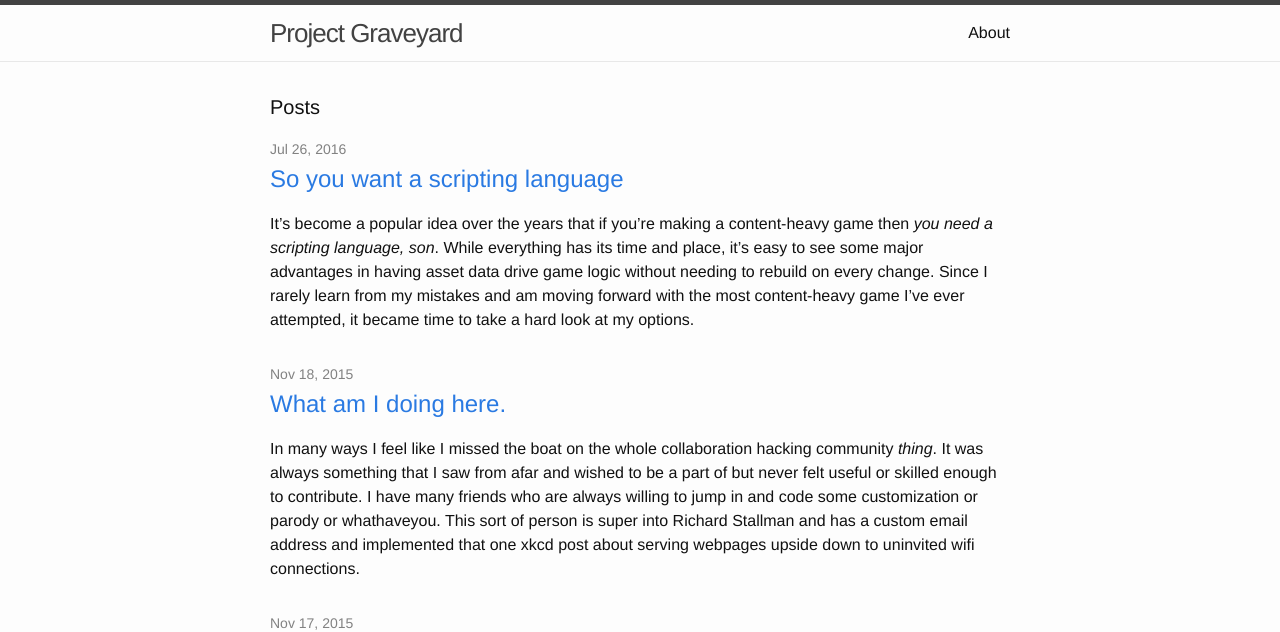
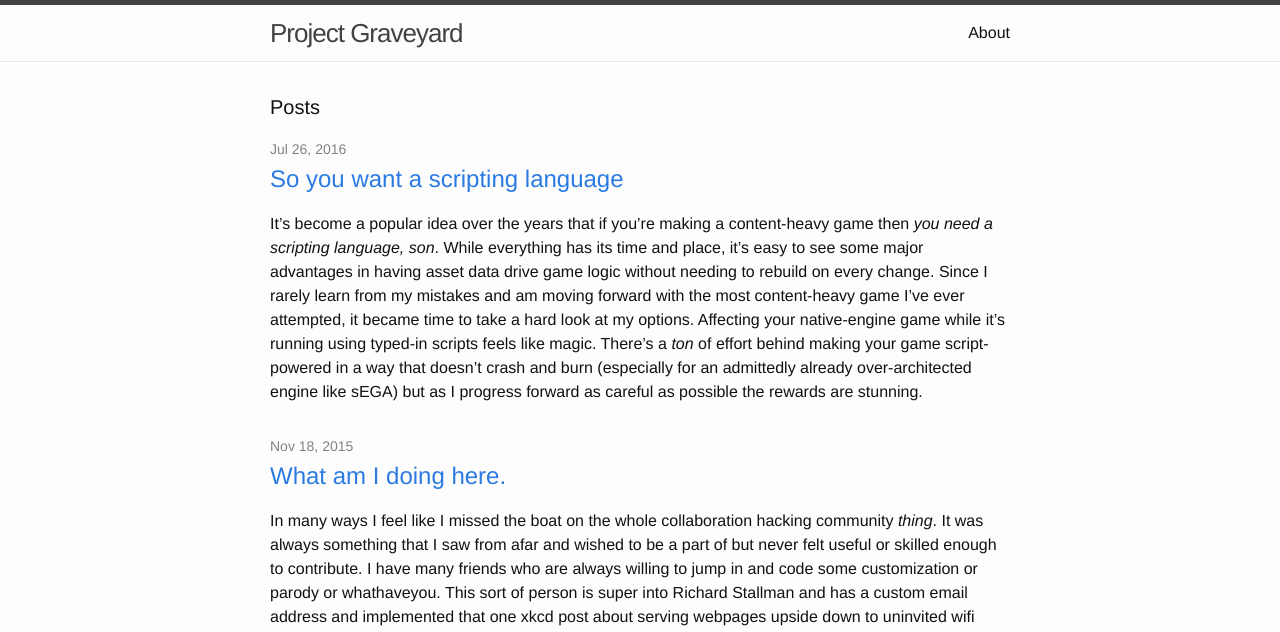
Before and after one commit to britown88/britown88.github.io, a Jekyll site: the page built from index.html, in a window 1280 px wide. Shown: the top 632 px of the page. Built offline with Jekyll 4.4.1, drawn with Linux system fonts in a browser that asks for light colours; some of the changed lines change nothing that is shown.

Commit message:
some edits

```diff
--- a/_posts/2016-07-26-scripting.md
+++ b/_posts/2016-07-26-scripting.md
@@ -2,7 +2,7 @@
 layout: post
 title: "So you want a scripting language"
 ---
-It's become a popular idea over the years that if you're making a content-heavy game then _you need a scripting language, son_. While everything has its time and place, it's easy to see some major advantages in having asset data drive game logic without needing to rebuild on every change.  Since I rarely learn from my mistakes and am moving forward with the most content-heavy game I've ever attempted, it became time to take a hard look at my options.
+It's become a popular idea over the years that if you're making a content-heavy game then _you need a scripting language, son_. While everything has its time and place, it's easy to see some major advantages in having asset data drive game logic without needing to rebuild on every change.  Since I rarely learn from my mistakes and am moving forward with the most content-heavy game I've ever attempted, it became time to take a hard look at my options.  Affecting your native-engine game while it's running using typed-in scripts feels like magic.  There's a _ton_ of effort behind making your game script-powered in a way that doesn't crash and burn (especially for an admittedly already over-architected engine like sEGA) but as I progress forward as careful as possible the rewards are stunning.
 
 ### Before anything, what problem are we solving
 
@@ -34,13 +34,11 @@
 
 Although it looks like code syntax it's still just data.  When this script is read in it creates a list of actions with the accompanying values and when the script is activated in-game it executes each action in order one at a time.
 
-This approach worked wonders for a majority of the interactions in the game.  A "Script" was just a list of things to do when you touched it and each action handled how it behaved or if it blocked the next action from starting etc. If you've ever used RPG-Maker (Specifically 2003) our system is largely modeled on that overall idea.
+This approach worked wonders for a majority of the interactions in the game.  A "Script" was just a list of things to do when you activated it in-game. Each action handled how it behaved or if it blocked the next action from starting. If you've ever used RPG-Maker (Specifically 2003) our system is largely modeled on that overall idea.  The important thing to keep in mind here is that these were always read in at map-load, never executed during runtime.  The text files in the asset folder described lists of actions, which would be read into an action list in memory and then the action list was executed during the game when you interacted with the object.  This caused issue where you might want to resolve information at time of execution in your script but all scripts had to be written in a generic global state frame of reference.
 
-Unfortunately we ran into some major hurdles as scripts became increasingly complex to fit the various cinematic needs we wanted.
+We ran into major hurdles as scripts became increasingly complex to fit the various cinematic needs we wanted.  Every new feature required a new action to be created which lead to a significant amount of code bloat as scripts ever-expanded into being able to do more and more.
 
 ![](http://i.imgur.com/DXJ7Y3E.gif "From here, killing all the villagers in Albi doesn't look so bad.")
-
-Additionally, every new feature required a new action to be created which lead to a significant amount of code bloat as scripts ever-expanded into being able to do more and more.
 
 #### Coroutines
 
@@ -106,7 +104,7 @@
 
 [![](http://i.imgur.com/RBdwF7d.png)](https://www.youtube.com/watch?v=hb6pgZX6jG8)
 
-
-In conclusion I'll say that affecting your native-engine game while it's running using typed-in scripts feels like magic.  There's a _ton_ of effort behind making your game script-powered in a way that doesn't crash and burn (especially for an admittedly already over-architected engine like sEGA) but as I progress forward as careful as possible the rewards are stunning.
+More on achitecture and sEGA's implementation of Lua to come![^2]
 
 [^1]: OK I didn't spare you the philosophical details
+[^2]: Probably maybe
```
